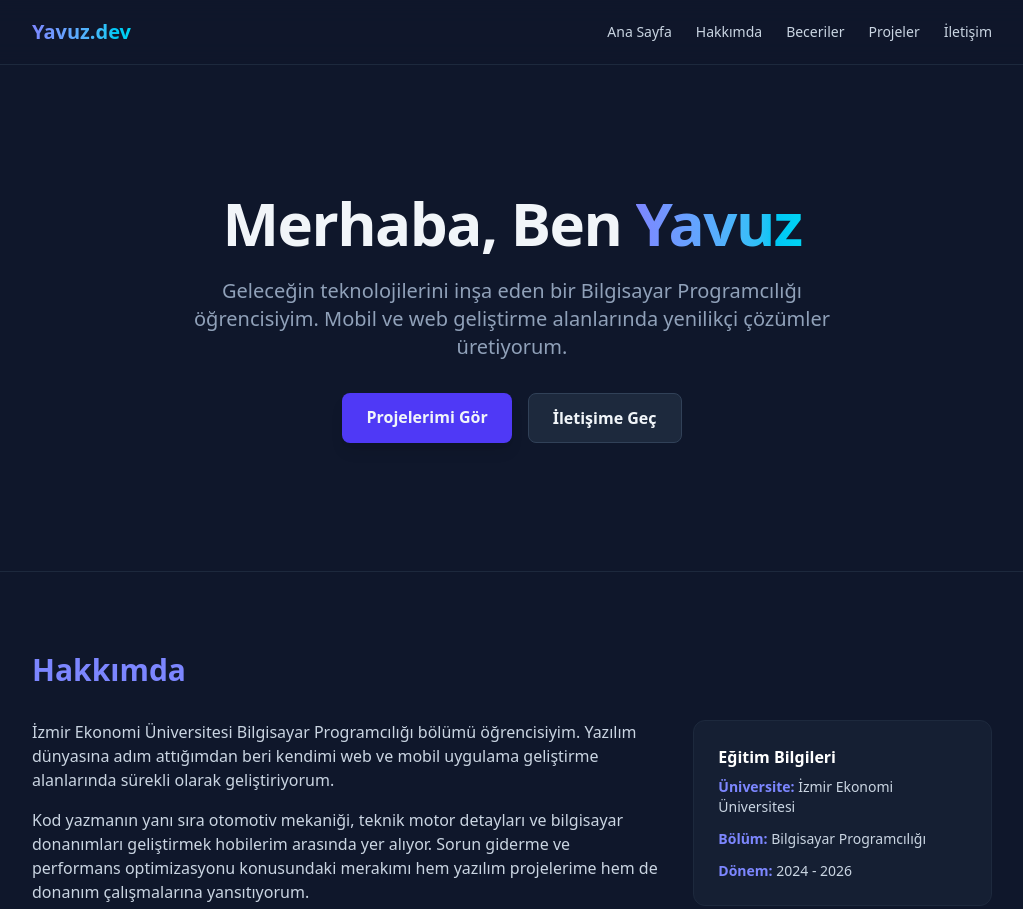
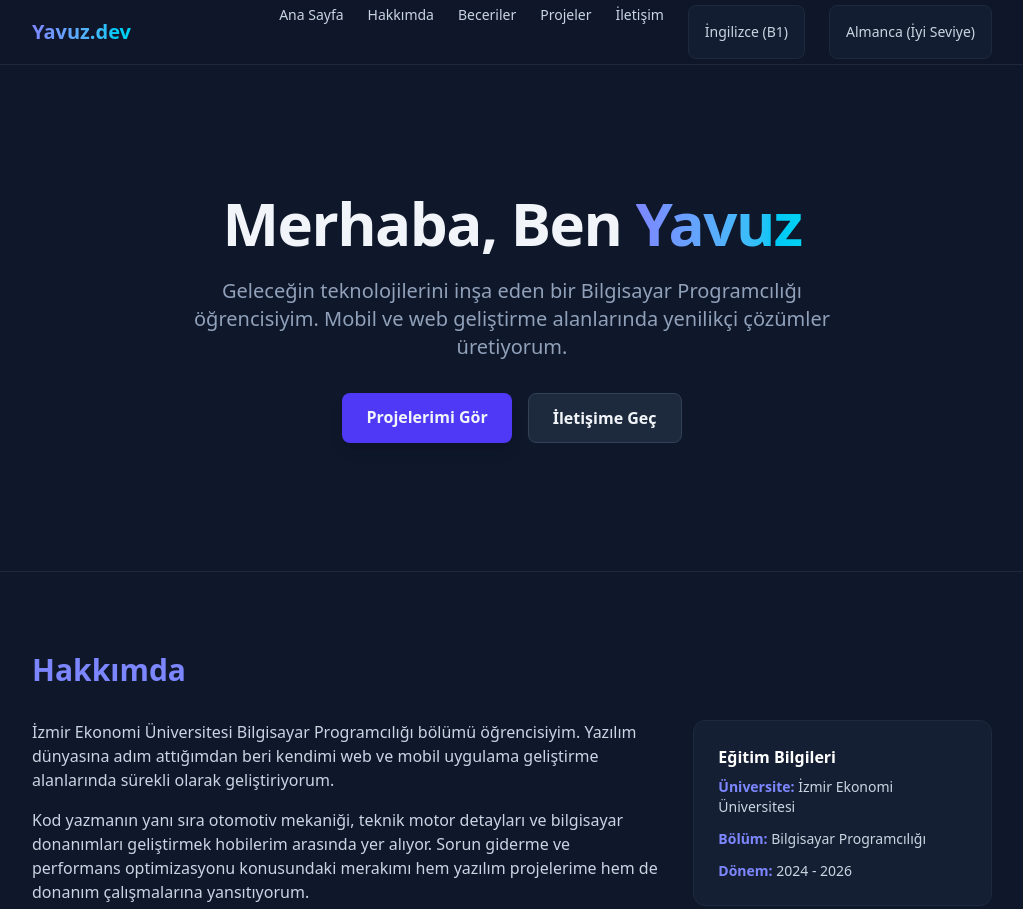
Before and after one commit to Yavuzunal05/Yavuzunal05.github.io, a plain HTML site: page index.html in a window 1280 px wide. Shown: the top 909 px of the page, without its empty margins (128-1151 px from the left). Drawn offline with nearby package versions, Linux system fonts and the light colour scheme.

Commit message:
Update index.html

```diff
--- a/index.html
+++ b/index.html
@@ -17,6 +17,8 @@
                 <a href="#skills" class="hover:text-indigo-400 transition">Beceriler</a>
                 <a href="#projects" class="hover:text-indigo-400 transition">Projeler</a>
                 <a href="#contact" class="hover:text-indigo-400 transition">İletişim</a>
+                <div class="bg-slate-800/40 p-4 rounded-lg border border-slate-800 text-center font-medium">İngilizce (B1)</div>
+                <div class="bg-slate-800/40 p-4 rounded-lg border border-slate-800 text-center font-medium">Almanca (İyi Seviye)</div>
             </div>
         </div>
     </nav>
```
